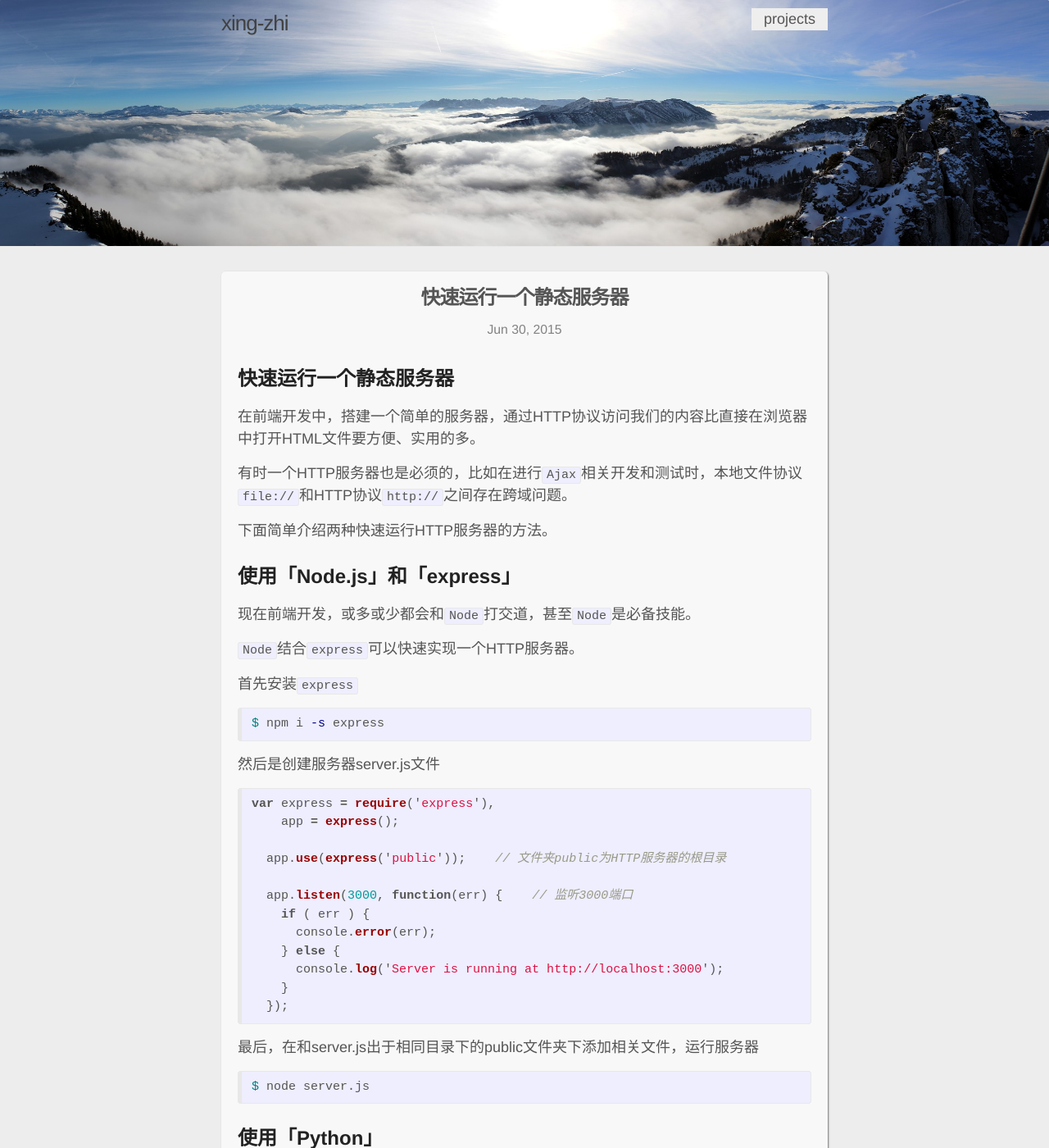
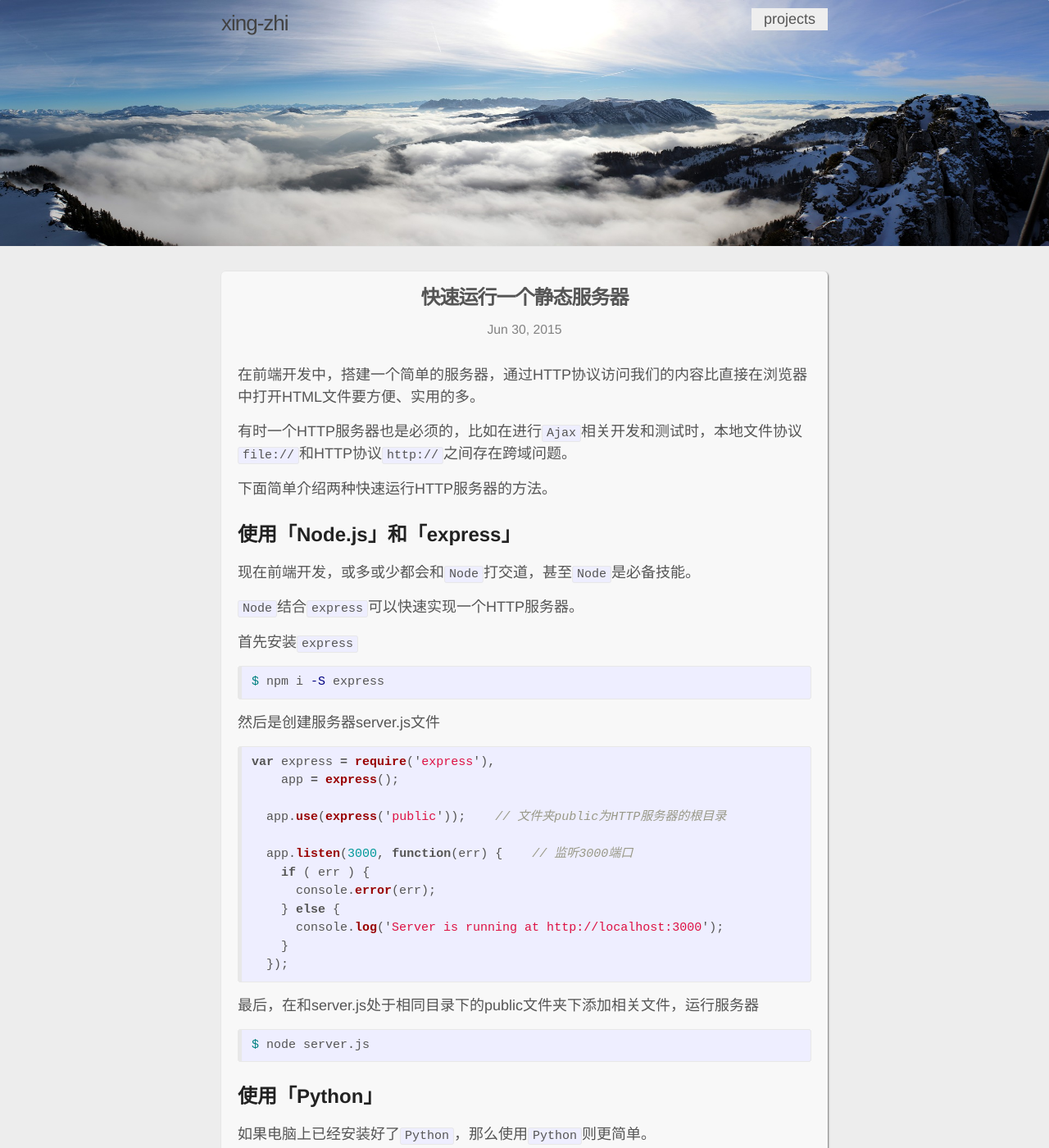
Before and after one commit to xing-zhi/xing-zhi.github.io, a Jekyll site: the page built from _posts/2015-06-30-run-a-static-server-quickly.md, in a window 1280 px wide and 1400 px high. Shown: the whole window at 82% size. Built offline with Jekyll 4.4.1, drawn with Linux system fonts in a browser that asks for light colours; comment, search, counter and statistics services are not loaded.

Commit message:
update posts

```diff
--- a/_posts/2015-06-30-run-a-static-server-quickly.md
+++ b/_posts/2015-06-30-run-a-static-server-quickly.md
@@ -5,7 +5,7 @@
 comments: true
 categories: node
 ---
-# 快速运行一个静态服务器
+
 在前端开发中，搭建一个简单的服务器，通过HTTP协议访问我们的内容比直接在浏览器中打开HTML文件要方便、实用的多。
 
 有时一个HTTP服务器也是必须的，比如在进行`Ajax`相关开发和测试时，本地文件协议`file://`和HTTP协议`http://`之间存在跨域问题。
@@ -19,7 +19,7 @@
 
 首先安装`express`
 {% highlight bash %}
-$ npm i -s express
+$ npm i -S express
 {% endhighlight %}
 
 然后是创建服务器server.js文件
@@ -38,7 +38,7 @@
   });
 {% endhighlight %}
 
-最后，在和server.js出于相同目录下的public文件夹下添加相关文件，运行服务器
+最后，在和server.js处于相同目录下的public文件夹下添加相关文件，运行服务器
 {% highlight bash %}
 $ node server.js
 {% endhighlight %}
@@ -51,4 +51,4 @@
 $ python -m SimpleHTTPServer 3000
 {% endhighlight %}
 
-注：Mac上预装了`Python`；而`*nix`只要不是刚重装系统，一般也已经安装上`Python`了，即使没安装，安装也很方便；至于Windows，不是很清楚，不过使用`wamp`或许是一个不错的选择。
+注：Mac上预装了`Python`；而`*nix`只要不是刚重装系统，一般也已经安装上`Python`了，即使没安装，安装也很方便；至于Windows，不是很清楚，不过使用[wamp](http://www.wampserver.com/en/)或许是一个不错的选择。
```
Also changed, not shown: _posts/2015-06-23-maintainable-gulpfile.md (+2 -2 lines), _posts/2015-07-03-es6-template-string.md (+1 -1 lines), _posts/2015-07-18-use-jade-in-browser.md (+6 -2 lines).
